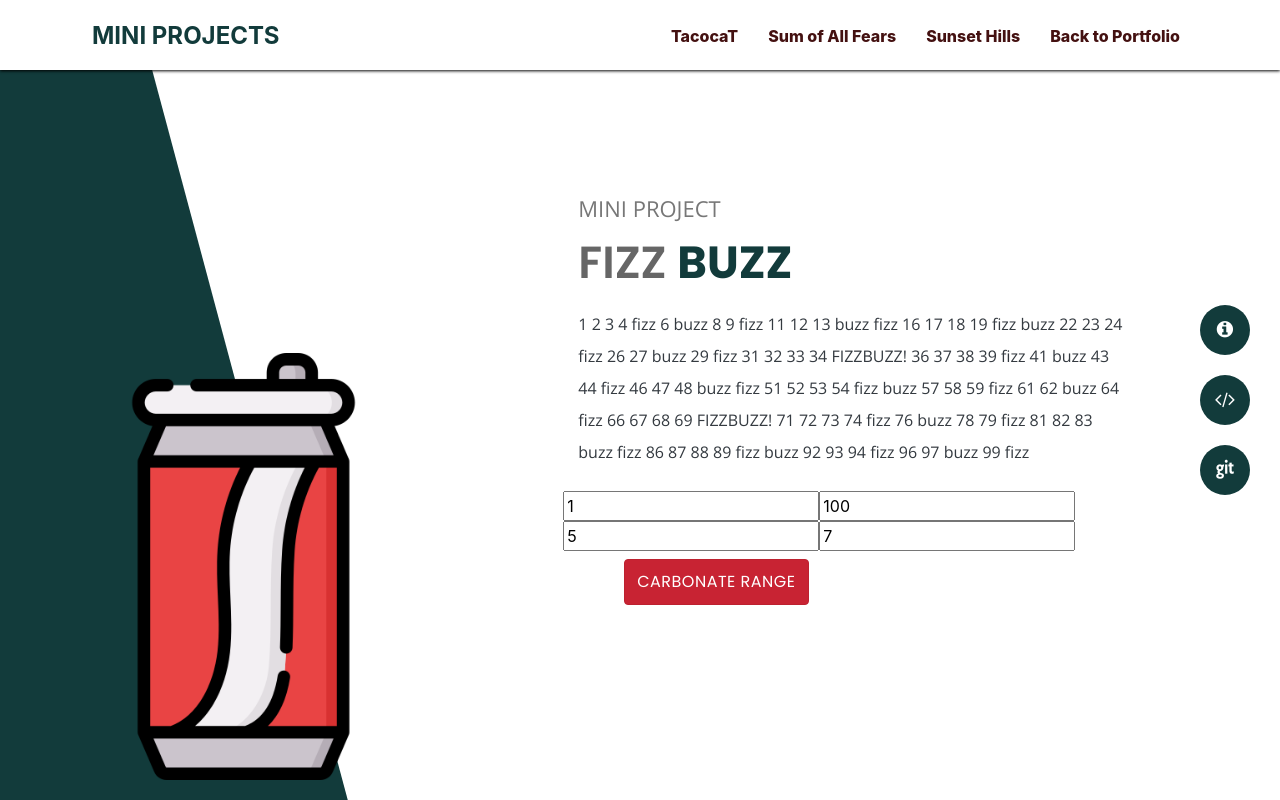
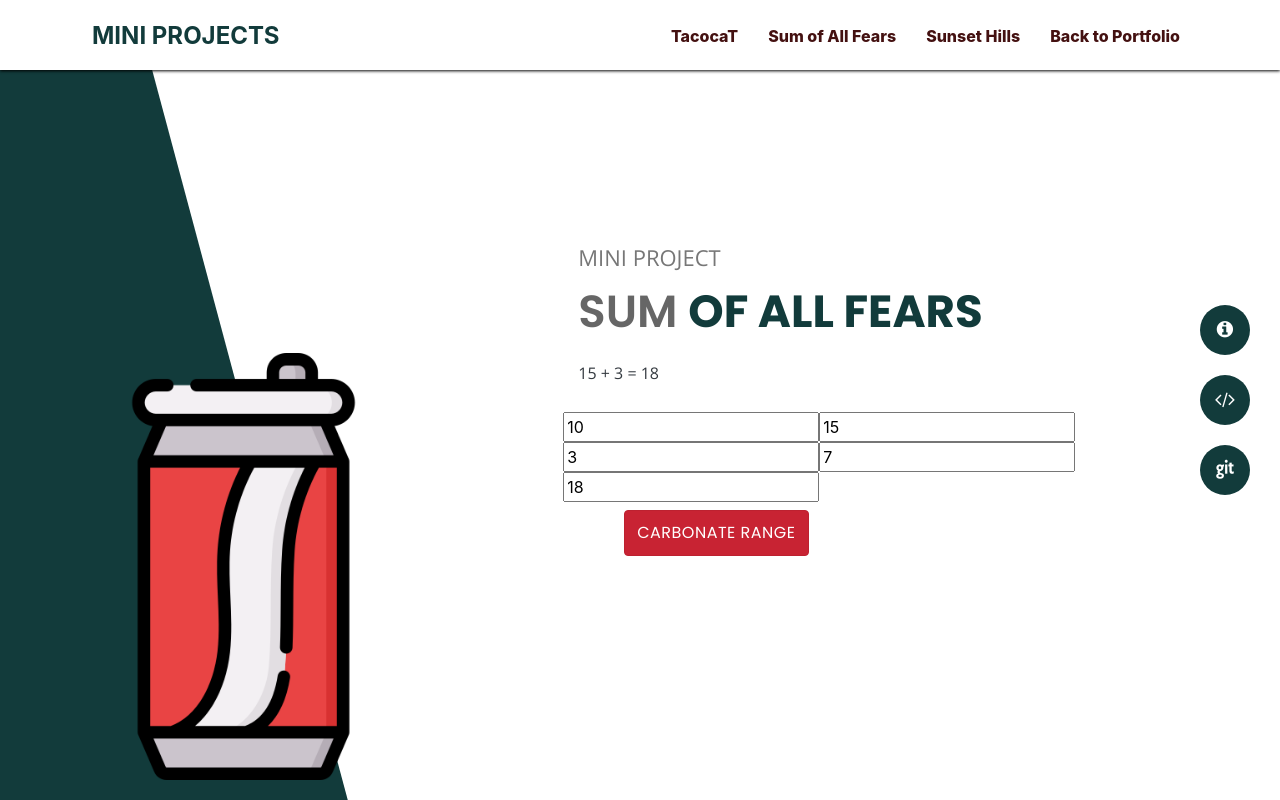
Before and after one commit to MNicolso/Sum-of-All-Fears, a plain HTML site: page index.html in a window 1280 px wide. Both pictures are taken after a click on the button "CARBONATE RANGE". Drawn offline with nearby package versions, Linux system fonts and the light colour scheme.

Commit message:
Function Completed

```diff
--- a/Scripts/script.js
+++ b/Scripts/script.js
@@ -1,36 +1,61 @@
 document.getElementById("button").addEventListener('click', () => {
-    let minInput = parseInt(document.getElementById("minInput").value);
-    let maxInput = parseInt(document.getElementById("maxInput").value);
-    let fizzInput = parseInt(document.getElementById("fizzInput").value);
-    let buzzInput = parseInt(document.getElementById("buzzInput").value);
+    let userInput1 = parseInt(document.getElementById("userInput1").value);
+    let userInput2 = parseInt(document.getElementById("userInput2").value);
+    let userInput3 = parseInt(document.getElementById("userInput3").value);
+    let userInput4 = parseInt(document.getElementById("userInput4").value);
+    let userArray = [userInput1, userInput2, userInput3, userInput4];
+    let hardArray = [10, 15, 3, 7];
+    let k = parseInt(document.getElementById("k").value);
 
-    let arrayModified = modifiedData(minInput, maxInput, fizzInput, buzzInput);
 
-    document.getElementById('printBox').innerHTML = arrayModified;
+    let sumNumbers = sumNumbersFunction(userArray, k);
+    let sumNumberOne = sumNumbers[0];
+    let sumNumberTwo = sumNumbers[1];
+    document.getElementById('printBox').innerHTML = `${sumNumberOne} + ${sumNumberTwo} = ${k}`;
+
 })
 
-//document.getElementsByTagName("input").addEventListener("keydown", function (e) {
-//    var character=(e.which)
-//}
+function sumNumbersFunction(userArray, k) {
+    var sumNumbers = [];
+    let sumNumberOne = sumNumbers[0];
+    let sumNumberTwo = sumNumbers[1];
+    var sumError = "not going to work";
+    for (let i = 0; i < userArray.length; i++) {
+        let map1 = userArray.map(x => x + userArray[i]);
+        console.log(map1);
+        let map1includes = map1.includes(k, 0);
+        console.log(map1includes);
+        if (map1includes == true) {
+            sumNumbers.push(userArray[i])
+            console.log(map1includes);
+        }
+        if (sumNumbers.length != 2) {
 
-function modifiedData(minInput, maxInput, fizzInput, buzzInput) {
-    var arrayModified = "";
-    for (let i = minInput; i<= maxInput; i++) {
-        let fizzRemainder = i % fizzInput;
-        let buzzRemainder = i % buzzInput;
 
-        if (fizzRemainder == 0 && buzzRemainder == 0) {
-            arrayModified += "FIZZBUZZ! ";
-        } else if (fizzRemainder == 0) {
-            arrayModified += "fizz ";
-        } else if (buzzRemainder == 0) {
-            arrayModified += "buzz ";
+
+
         } else {
-            arrayModified += i+' ';
+            return sumNumbers;
         }
 
     }
 
+}
 
-    return arrayModified;
-}
+
+
+
+
+//const array1 = [10, 15, 3, 7];
+//const k = 25;
+//const sumNumbers = [];
+//for (let i = 0; i < array1.length; i++) {
+//    const map1 = array1.map(x => x + array1[i]);
+//    console.log(map1);
+//    const map1includes = map1.includes(k, 0);
+//    console.log(map1includes);
+//    if (map1includes == true) {
+//        sumNumbers.push(array1[i]);
+//    }
+//}
+//console.log(sumNumbers);
--- a/index.html
+++ b/index.html
@@ -3,7 +3,7 @@
 
 <head>
     <meta charset="utf-8">
-    <title>FizzBuzz</title>
+    <title>Sum of All Fears</title>
     <meta name="viewport" content="width=device-width, initial-scale=1">
     <link rel="shortcut icon" href="Content/img/Favicon.png">
     <!-- Template Google Fonts -->
@@ -110,16 +110,18 @@
             <div>
                 <img src="" title="https://www.deviantart.com/ragnaruz" class="img-fluid main-img-mobile d-none d-sm-block d-lg-none" alt="my picture" />
                 <h6 class="text-uppercase open-sans-font mb-0 d-block d-sm-none d-lg-block">Mini Project</h6>
-                <h1 class="text-uppercase poppins-font"><span>Fizz </span>Buzz</h1>
+                <h1 class="text-uppercase poppins-font"><span>Sum </span>of All Fears</h1>
                 <p class="open-sans-font text-dark h4"> <span class="h4" id="statusBox"></span></p>
                 <p class="open-sans-font text-dark h4"> <span id="printBox"></span></p>
                 <div class="row">
-                    <input type="number" step="1" id="minInput" value="1" />
-                    <input type="number" step="1" id="maxInput" value="100" />
+                    <input type="number" step="1" id="userInput1" value="10" />
+                    <input type="number" step="1" id="userInput2" value="15" />
+                    <input type="number" step="1" id="userInput3" value="3" />
+                    <input type="number" step="1" id="userInput4" value="7" />
                 </div>
                 <div class="row pb-2">
-                    <input type="number" step="1" id="fizzInput" value="5" />
-                    <input type="number" step="1" id="buzzInput" value="7" />
+                    <input type="number" step="1" id="k" value="18" />
+
                 </div>
                 <div class="row text-center">
                 </div>
```
